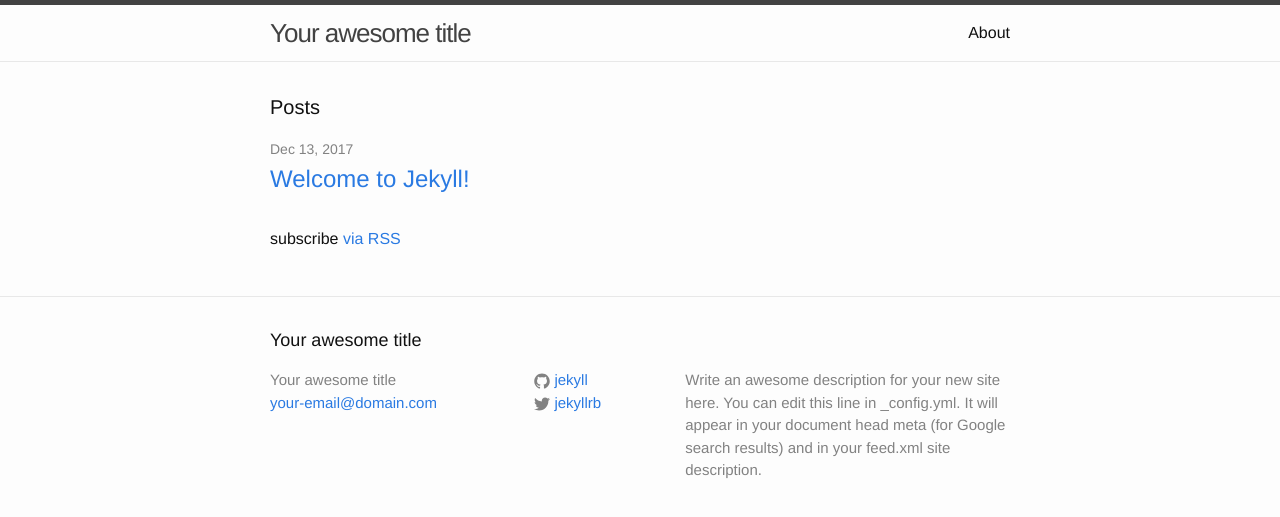
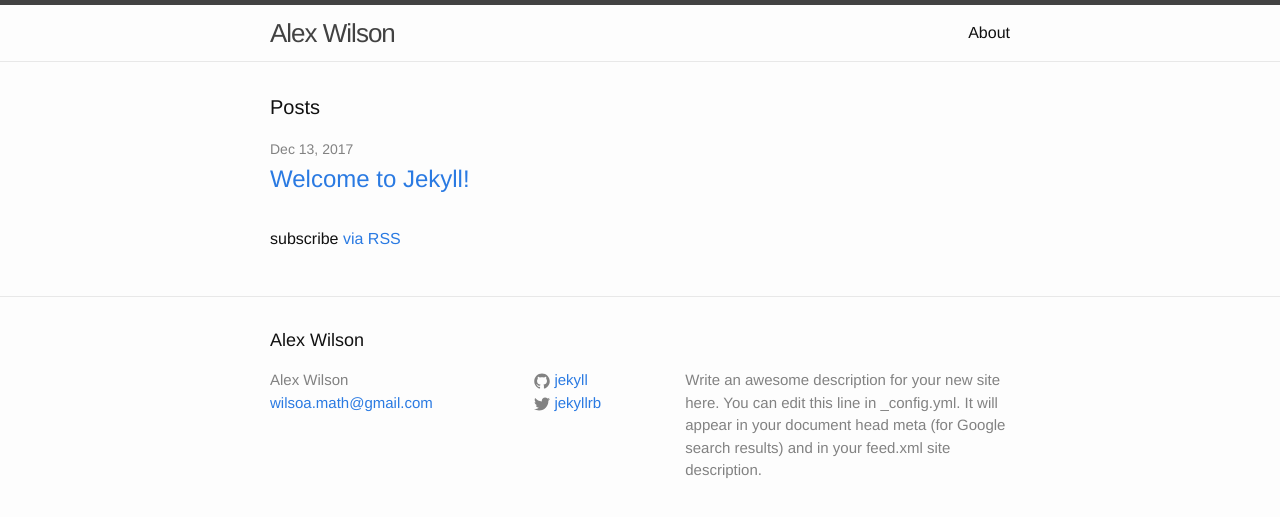
Before and after one commit to wislo/wislo.github.io, a Jekyll site: the page built from index.html, in a window 1280 px wide. Shown: the top 517 px of the page. Built offline with Jekyll 4.4.1, drawn with Linux system fonts in a browser that asks for light colours.

Commit message:
Trying out some options

```diff
--- a/_config.yml
+++ b/_config.yml
@@ -6,8 +6,8 @@
 # 'jekyll serve'. If you change this file, please restart the server process.
 
 # Site settings
-title: Your awesome title
-email: your-email@domain.com
+title: Alex Wilson
+email: wilsoa.math@gmail.com
 description: > # this means to ignore newlines until "baseurl:"
   Write an awesome description for your new site here. You can edit this
   line in _config.yml. It will appear in your document head meta (for
```
Also changed, not shown: 4 other files.
